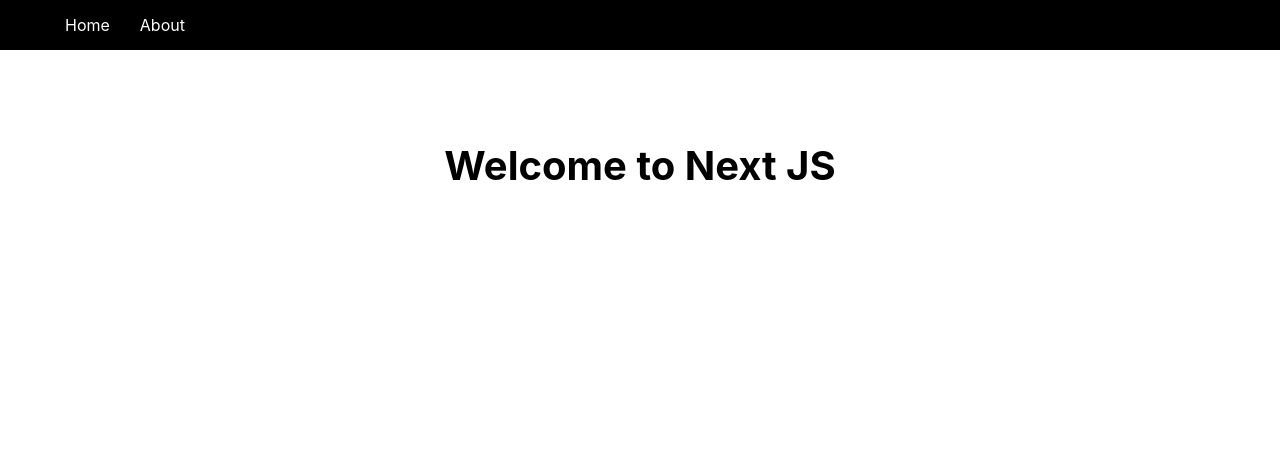
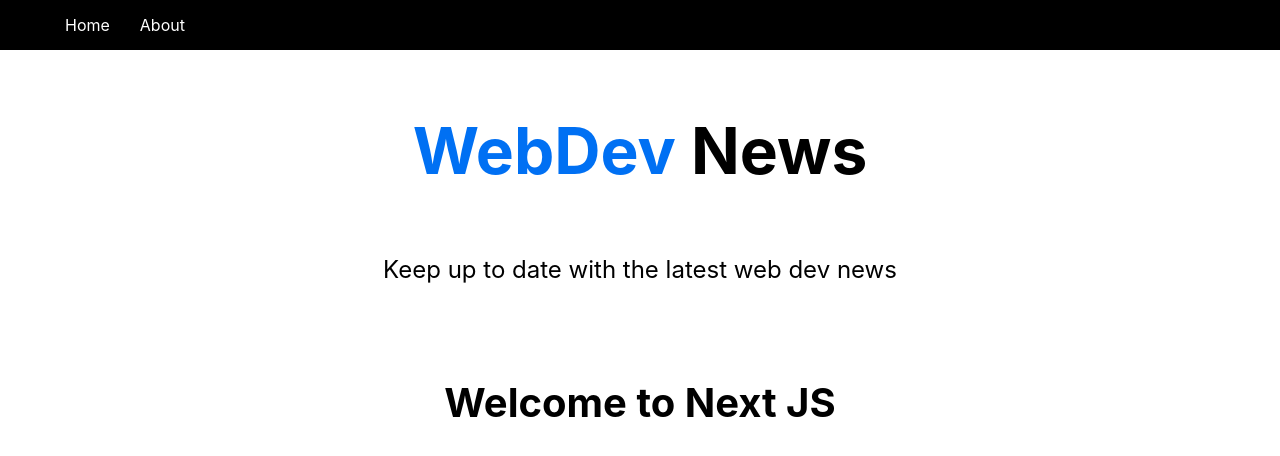
Before and after one commit to Indanarishi/next-js-traversy-tutorial, a Next.js app: page / in a window 1280 px wide. Shown: the top 456 px of the page. Built offline with nearby package versions, Linux system fonts and the light colour scheme.

Commit message:
create header component

```diff
--- /dev/null
+++ b/components/Header.js
@@ -0,0 +1,14 @@
+import headerStyles from '../styles/Header.module.css'
+
+const Header = () => {
+    return (
+        <div>
+            <h1 className={headerStyles.title}>
+                <span>WebDev</span> News
+            </h1>
+            <p className={headerStyles.description}>Keep up to date with the latest web dev news</p>
+        </div>
+    )
+}
+
+export default Header
--- a/components/Layout.js
+++ b/components/Layout.js
@@ -1,4 +1,5 @@
 import Nav from './Nav'
+import Header from './Header'
 import styles from '../styles/Layout.module.css'
 
 const Layout = ({children}) => {
@@ -7,6 +8,7 @@ const Layout = ({children}) => {
             <Nav />
             <div className={styles.container}>
                 <main className={styles.main}>
+                    <Header />
                     {children}
                 </main>
             </div>
--- /dev/null
+++ b/styles/Header.module.css
@@ -0,0 +1,28 @@
+.title a,
+.title span {
+    color: #0070f3;
+    text-decoration: none;
+}
+
+.title a:hover,
+.title a:focus,
+.title a:active {
+text-decoration: underline;
+}
+
+.title {
+margin: 0;
+line-height: 1.15;
+font-size: 4rem;
+}
+
+.title,
+.description {
+text-align: center;
+}
+
+.description {
+margin: 4rem 0;
+line-height: 1.5;
+font-size: 1.5rem;
+}
--- a/styles/Layout.module.css
+++ b/styles/Layout.module.css
@@ -11,50 +11,6 @@
   justify-content: flex-start;
   align-items: center;
   font-size: 1.25rem;
-}
-
-.footer {
-  display: flex;
-  flex: 1;
-  padding: 2rem 0;
-  border-top: 1px solid #eaeaea;
-  justify-content: center;
-  align-items: center;
-}
-
-.footer a {
-  display: flex;
-  justify-content: center;
-  align-items: center;
-  flex-grow: 1;
-}
-
-.title a {
-  color: #0070f3;
-  text-decoration: none;
-}
-
-.title a:hover,
-.title a:focus,
-.title a:active {
-  text-decoration: underline;
-}
-
-.title {
-  margin: 0;
-  line-height: 1.15;
-  font-size: 4rem;
-}
-
-.title,
-.description {
-  text-align: center;
-}
-
-.description {
-  margin: 4rem 0;
-  line-height: 1.5;
-  font-size: 1.5rem;
 }
 
 .code {
```
